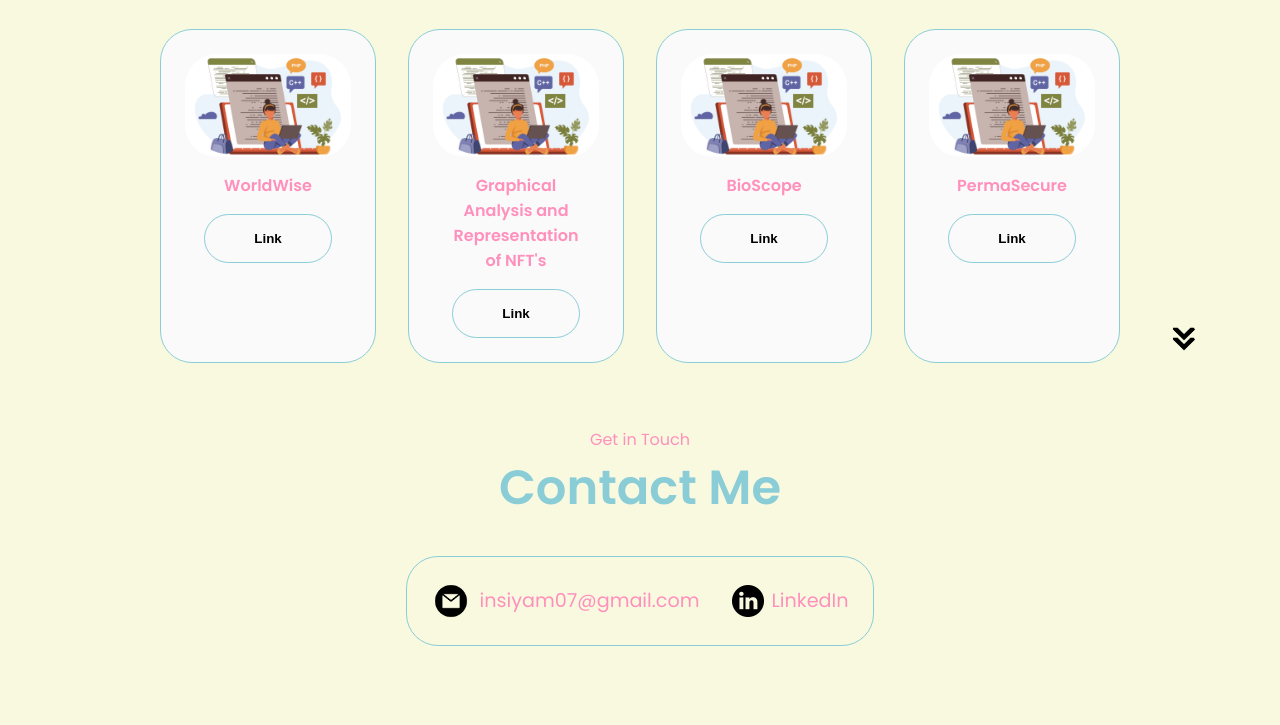
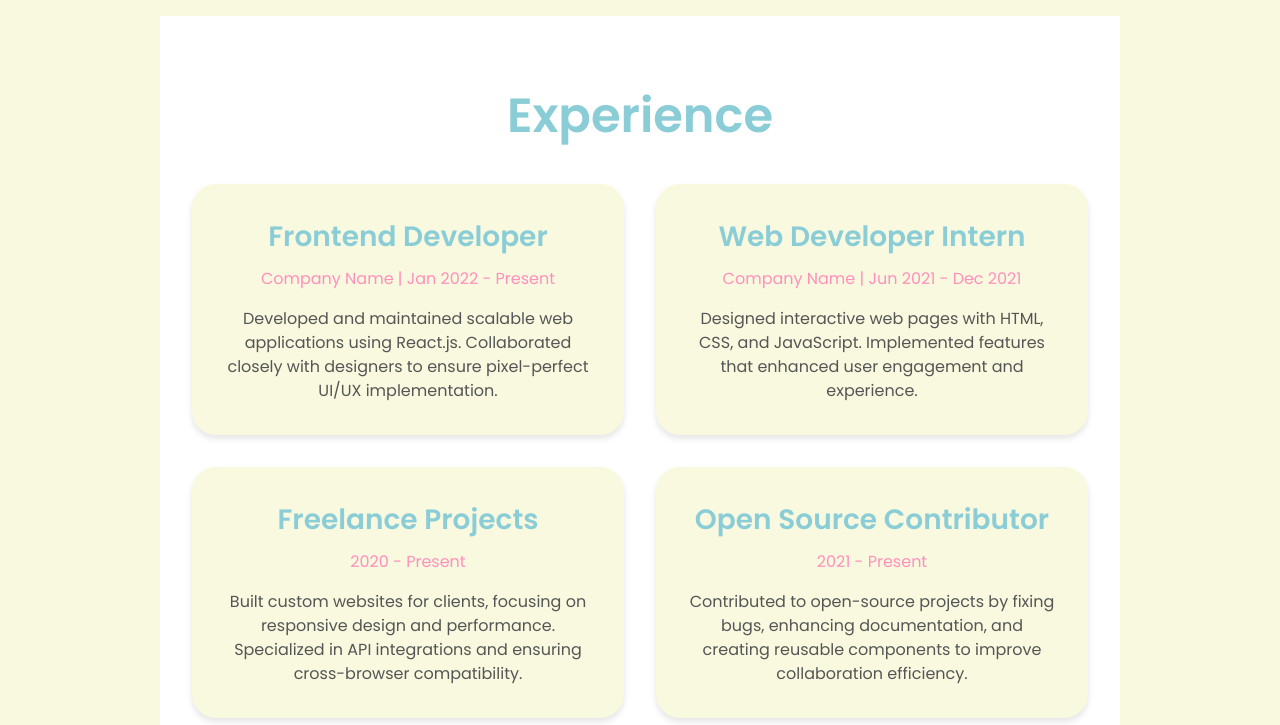
Before and after one commit to InsiyaMithaiwala/Portfolio, a plain HTML site: page index.html in a window 1280 px wide. Shown: the part 2955-3680 px from the top of the page. Drawn offline with Linux system fonts and the light colour scheme.

Commit message:
changes made to updates

```diff
--- a/index.html
+++ b/index.html
@@ -272,6 +272,45 @@ I’m always eager to learn, take on new challenges,and collaborate on projects
 
 <br><br>
 
+
+<section id="experience">
+  <h2 class="title">Experience</h2>
+  <div class="experience-container">
+    <div class="experience-card">
+      <h3 class="experience-title">Frontend Developer</h3>
+      <p class="experience-company">Company Name | Jan 2022 - Present</p>
+      <p class="experience-description">
+        Developed and maintained scalable web applications using React.js.
+        Collaborated closely with designers to ensure pixel-perfect UI/UX implementation.
+      </p>
+    </div>
+    <div class="experience-card">
+      <h3 class="experience-title">Web Developer Intern</h3>
+      <p class="experience-company">Company Name | Jun 2021 - Dec 2021</p>
+      <p class="experience-description">
+        Designed interactive web pages with HTML, CSS, and JavaScript.
+        Implemented features that enhanced user engagement and experience.
+      </p>
+    </div>
+    <div class="experience-card">
+      <h3 class="experience-title">Freelance Projects</h3>
+      <p class="experience-company">2020 - Present</p>
+      <p class="experience-description">
+        Built custom websites for clients, focusing on responsive design and performance.
+        Specialized in API integrations and ensuring cross-browser compatibility.
+      </p>
+    </div>
+    <div class="experience-card">
+      <h3 class="experience-title">Open Source Contributor</h3>
+      <p class="experience-company">2021 - Present</p>
+      <p class="experience-description">
+        Contributed to open-source projects by fixing bugs, enhancing documentation,
+        and creating reusable components to improve collaboration efficiency.
+      </p>
+    </div>
+  </div>
+</section>
+
     <section id="projects">
       <p class="section__text__p1">Browse My Recent</p>
       <h1 class="title">Projects</h1>
--- a/style.css
+++ b/style.css
@@ -423,6 +423,52 @@ article .icon {
   height: 2.5rem;
 }
 
+#experience {
+  background-color: #ffffff;
+  padding: 4rem 2rem;
+  text-align: center;
+}
+
+.experience-container {
+  display: grid;
+  grid-template-columns: repeat(auto-fit, minmax(300px, 1fr));
+  gap: 2rem;
+  margin-top: 2rem;
+}
+
+.experience-card {
+  background: #f9f9e0;
+  padding: 2rem;
+  border-radius: 1.5rem;
+  box-shadow: 0 4px 6px rgba(0, 0, 0, 0.1);
+  transition: transform 0.3s ease, box-shadow 0.3s ease;
+}
+
+.experience-card:hover {
+  transform: translateY(-10px);
+  box-shadow: 0 8px 16px rgba(0, 0, 0, 0.2);
+}
+
+.experience-title {
+  font-size: 1.75rem;
+  font-weight: 600;
+  color: #8acdd7;
+  margin-bottom: 0.5rem;
+}
+
+.experience-company {
+  font-size: 1rem;
+  color: #ff90bc;
+  margin-bottom: 1rem;
+}
+
+.experience-description {
+  font-size: 1rem;
+  color: #555555;
+  line-height: 1.5;
+}
+
+
 /* FOOTER SECTION */
 
 footer {
```
